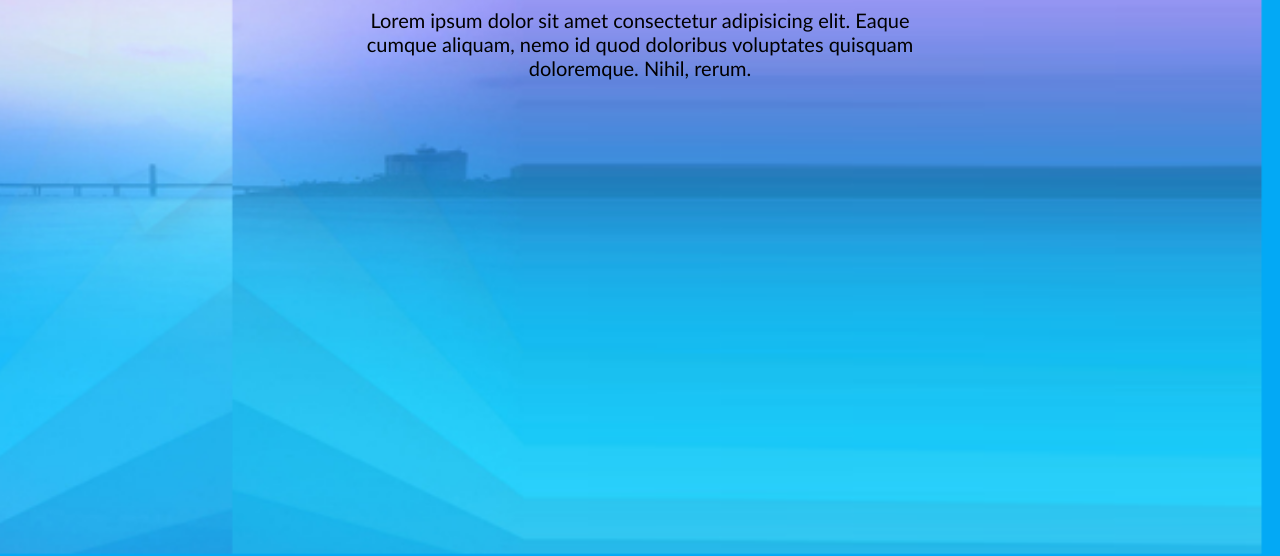
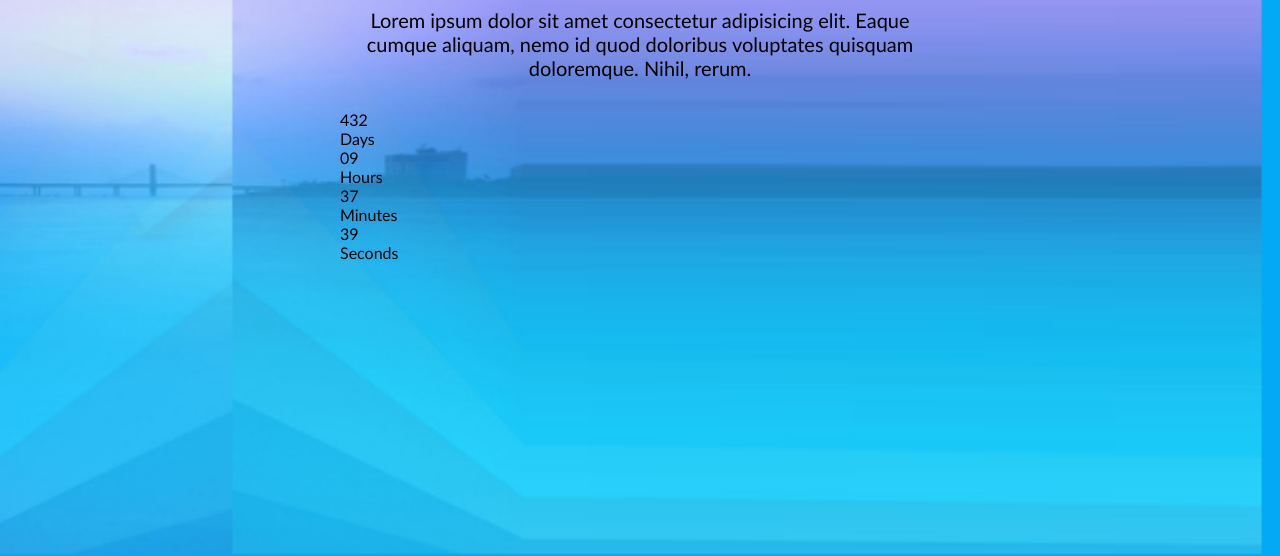
Before and after one commit to Natalike/45-grupe-coming-soon, a website: page index.html in a window 1280 px wide. Shown: the part 244-800 px from the top of the page. Drawn offline with Linux system fonts and the light colour scheme.

Commit message:
clock structure

```diff
--- a/CSS/pages/home.css
+++ b/CSS/pages/home.css
@@ -8,6 +8,7 @@
 
 /* components */
 @import "../components/button.css";
+@import "../components/clock.css";
 
 /* CUSTOM CSS */
 
--- a/index.html
+++ b/index.html
@@ -23,6 +23,24 @@
                 <img class="logo" src="./img/logo.png" alt="Logo">
                 <h1 class="main-title">Coming soon</h1>
                 <p class="main-description">Lorem ipsum dolor sit amet consectetur adipisicing elit. Eaque cumque aliquam, nemo id quod doloribus voluptates quisquam doloremque. Nihil, rerum.</p>
+                <div class="clock">
+                    <div class="time">
+                        <div class="value">432</div>
+                        <div class="label">Days</div>
+                    </div>
+                    <div class="time">
+                        <div class="value">09</div>
+                        <div class="label">Hours</div>
+                    </div>
+                    <div class="time">
+                        <div class="value">37</div>
+                        <div class="label">Minutes</div>
+                    </div>
+                    <div class="time">
+                        <div class="value">39</div>
+                        <div class="label">Seconds</div>
+                    </div>
+                </div>
             </div>
         </section>
 
```
Also changed, not shown: CSS/components/clock.css (added).
